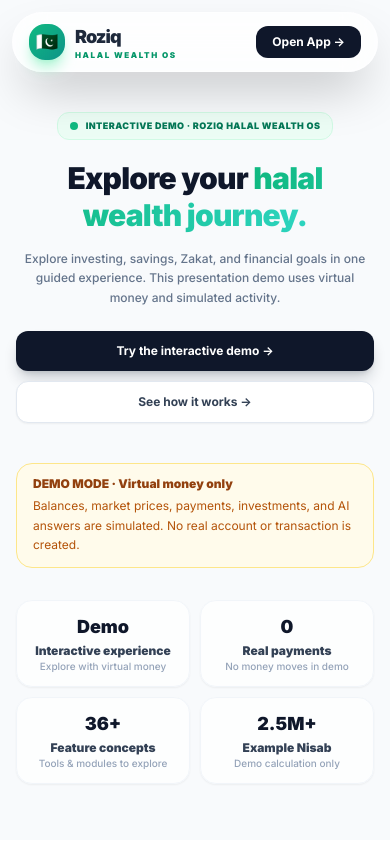
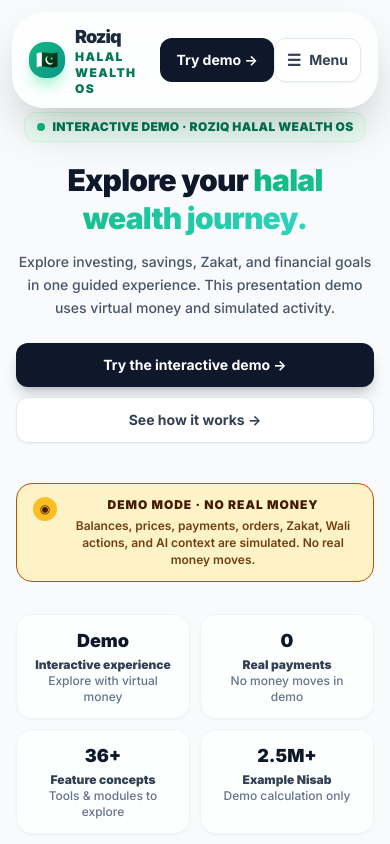
Before and after one commit to Ahsan-cyberexpert/pakistan-halal-investment, a Next.js app: page / in a window 390 px wide. Shown: the top 844 px of the page. Built offline with nearby package versions, Linux system fonts and the light colour scheme; no server answers; a web font is replaced by a local one.

Commit message:
Improve mobile navigation and safe-area UI (#1)
* style: improve mobile navigation and safe-area layouts

* fix: keep simulated demo disclosure visible

```diff
--- a/src/app/globals.css
+++ b/src/app/globals.css
@@ -37,6 +37,7 @@ html.dark {
 @layer base {
   html {
     scroll-behavior: smooth;
+    scroll-padding-top: 6rem;
     -webkit-tap-highlight-color: transparent;
     font-feature-settings: "cv02", "cv03", "cv04", "cv11";
     -webkit-text-size-adjust: 100%;
@@ -99,9 +100,9 @@ html.dark {
     gap: 0.75rem;
     width: 100%;
     padding: 0.75rem 1rem;
-    color: #78350f;
-    background: #fffbeb;
-    border: 1px solid #fcd34d;
+    color: #451a03;
+    background: #fef3c7;
+    border: 1px solid #b45309;
     border-radius: 1rem;
   }
 
@@ -117,15 +118,15 @@ html.dark {
     width: 1.5rem;
     height: 1.5rem;
     margin-top: 0.05rem;
-    color: #92400e;
+    color: #451a03;
     font-size: 0.75rem;
-    background: #fde68a;
+    background: #fbbf24;
     border-radius: 999px;
   }
 
   .demo-mode-banner-title {
     margin: 0;
-    color: #92400e;
+    color: #451a03;
     font-size: 0.75rem;
     font-weight: 900;
     letter-spacing: 0.08em;
@@ -133,7 +134,7 @@ html.dark {
 
   .demo-mode-banner-copy {
     margin: 0.15rem 0 0;
-    color: #a16207;
+    color: #713f12;
     font-size: 0.75rem;
     line-height: 1.45;
     font-weight: 600;
@@ -306,6 +307,28 @@ html.dark {
   }
 }
 
+/* Keep persistent controls inside device safe areas and out of the mobile nav. */
+.app-header-safe {
+  padding-top: max(0.625rem, env(safe-area-inset-top));
+}
+
+.site-nav-safe {
+  padding-top: max(0.75rem, env(safe-area-inset-top));
+}
+
+@media (max-width: 1023px) {
+  .toast-container {
+    left: max(1rem, env(safe-area-inset-left));
+    right: calc(4rem + env(safe-area-inset-right));
+    bottom: calc(6rem + env(safe-area-inset-bottom));
+  }
+
+  .toast {
+    width: 100%;
+    max-width: none;
+  }
+}
+
 /* ANIMATIONS */
 @keyframes fadeInUp {
   from { opacity: 0; transform: translateY(20px); }
@@ -336,6 +359,19 @@ html.dark input, html.dark textarea, html.dark select {
   color: var(--text-primary);
   border-color: var(--border-color);
 }
+html.dark .demo-mode-banner {
+  color: #fef3c7;
+  background: #451a03;
+  border-color: #f59e0b;
+}
+html.dark .demo-mode-banner-title,
+html.dark .demo-mode-banner-copy {
+  color: #fef3c7;
+}
+html.dark .demo-mode-banner-icon {
+  color: #451a03;
+  background: #fbbf24;
+}
 html.dark .glass {
   background: var(--glass-bg);
   border-color: var(--glass-border);
--- a/src/app/layout.tsx
+++ b/src/app/layout.tsx
@@ -4,6 +4,7 @@ import './globals.css';
 export const viewport = {
   themeColor: '#059669',
   width: 'device-width',
+  viewportFit: 'cover',
   initialScale: 1,
   maximumScale: 5,
   userScalable: true,
--- a/src/app/page.tsx
+++ b/src/app/page.tsx
@@ -1,4 +1,5 @@
 import Link from "next/link";
+import DemoModeBanner from "@/components/DemoModeBanner";
 
 const stats = [
   { value: "Demo", label: "Interactive experience", sub: "Explore with virtual money" },
@@ -126,15 +127,15 @@ export default function Home() {
   return (
     <div className="min-h-screen overflow-x-hidden" style={{ background: "var(--bg-primary)" }}>
       {/* Navigation */}
-      <nav className="fixed w-full z-[100] px-3 sm:px-6 py-3 sm:py-4">
-        <div className="max-w-7xl mx-auto glass rounded-[2rem] border border-white/40 px-4 sm:px-8 py-2.5 sm:py-3 flex justify-between items-center shadow-2xl">
+      <nav className="site-nav-safe fixed w-full z-[100] px-3 sm:px-6 py-3 sm:py-4" aria-label="Main navigation">
+        <div className="relative max-w-7xl mx-auto glass rounded-[2rem] border border-white/40 px-4 sm:px-8 py-2.5 sm:py-3 flex justify-between items-center shadow-2xl">
           <div className="flex items-center space-x-2.5 sm:space-x-3">
             <div className="w-9 h-9 sm:w-10 sm:h-10 bg-gradient-to-br from-emerald-500 to-teal-600 rounded-2xl flex items-center justify-center text-lg sm:text-xl shadow-lg shadow-emerald-200 flex-shrink-0">
               🇵🇰
             </div>
             <div>
               <span className="text-lg sm:text-xl font-black text-slate-800 tracking-tighter">Roziq</span>
-              <div className="text-[8px] font-black text-emerald-600 uppercase tracking-[0.2em] -mt-0.5">Halal Wealth OS</div>
+              <div className="text-xs font-black text-emerald-700 uppercase tracking-[0.12em] -mt-0.5">Halal Wealth OS</div>
             </div>
           </div>
 
@@ -147,10 +148,23 @@ export default function Home() {
 
           <Link
             href="/dashboard"
-            className="px-4 sm:px-8 py-2 sm:py-3 bg-slate-900 text-white rounded-xl sm:rounded-2xl font-bold text-xs sm:text-sm hover:bg-emerald-700 hover:shadow-xl hover:shadow-emerald-900/20 hover:-translate-y-0.5 transition-all flex-shrink-0"
+            className="touch-target px-4 sm:px-8 py-2 sm:py-3 bg-slate-900 text-white rounded-xl sm:rounded-2xl font-bold text-sm hover:bg-emerald-700 hover:shadow-xl hover:shadow-emerald-900/20 hover:-translate-y-0.5 transition-all flex-shrink-0"
           >
-            Open App →
+            Try demo →
           </Link>
+
+          <details className="relative md:hidden">
+            <summary aria-label="Open navigation menu" className="touch-target list-none [&::-webkit-details-marker]:hidden cursor-pointer gap-2 rounded-xl border border-slate-200 bg-white/80 px-3 text-sm font-bold text-slate-700 shadow-sm">
+              <span aria-hidden="true" className="text-base">☰</span>
+              <span>Menu</span>
+            </summary>
+            <div className="absolute right-0 top-full z-[110] mt-2 w-64 max-w-[calc(100vw-1.5rem)] rounded-2xl border border-slate-200 bg-white p-2 shadow-xl">
+              <a href="#features" className="touch-target w-full justify-start rounded-xl px-3 text-sm font-semibold text-slate-700 hover:bg-emerald-50 hover:text-emerald-800">Features</a>
+              <a href="#how-it-works" className="touch-target w-full justify-start rounded-xl px-3 text-sm font-semibold text-slate-700 hover:bg-emerald-50 hover:text-emerald-800">How It Works</a>
+              <a href="#security" className="touch-target w-full justify-start rounded-xl px-3 text-sm font-semibold text-slate-700 hover:bg-emerald-50 hover:text-emerald-800">Demo Safety</a>
+              <a href="#mission" className="touch-target w-full justify-start rounded-xl px-3 text-sm font-semibold text-slate-700 hover:bg-emerald-50 hover:text-emerald-800">Mission</a>
+            </div>
+          </details>
         </div>
       </nav>
 
@@ -167,7 +181,7 @@ export default function Home() {
               <span className="animate-ping absolute inline-flex h-full w-full rounded-full bg-emerald-400 opacity-75"></span>
               <span className="relative inline-flex rounded-full h-2 w-2 bg-emerald-500"></span>
             </span>
-            <span className="text-[9px] sm:text-[10px] font-black text-emerald-700 uppercase tracking-wider sm:tracking-widest">
+            <span className="text-xs font-black text-emerald-700 uppercase tracking-wide sm:tracking-widest">
               Interactive demo · Roziq Halal Wealth OS
             </span>
           </div>
@@ -177,7 +191,7 @@ export default function Home() {
             <span className="text-gradient">halal wealth journey.</span>
           </h1>
 
-          <p className="max-w-xl text-xs sm:text-base text-slate-500 mx-auto mb-6 sm:mb-8 leading-relaxed font-medium">
+          <p className="max-w-xl text-sm sm:text-base text-slate-600 mx-auto mb-6 sm:mb-8 leading-relaxed font-medium">
             Explore investing, savings, Zakat, and financial goals in one guided experience.
             This presentation demo uses virtual money and simulated activity.
           </p>
@@ -185,21 +199,20 @@ export default function Home() {
           <div className="flex flex-col sm:flex-row justify-center items-center gap-2.5 sm:gap-3 animate-in fade-in duration-700 mb-10 sm:mb-16">
             <Link
               href="/dashboard"
-              className="w-full sm:w-auto px-7 py-3 bg-slate-900 text-white rounded-xl font-bold text-xs sm:text-sm hover:bg-emerald-700 shadow-lg shadow-slate-900/20 hover:-translate-y-0.5 transition-all text-center"
+              className="touch-target w-full sm:w-auto px-7 py-3 bg-slate-900 text-white rounded-xl font-bold text-sm hover:bg-emerald-700 shadow-lg shadow-slate-900/20 hover:-translate-y-0.5 transition-all text-center"
             >
               Try the interactive demo →
             </Link>
             <a
               href="#features"
-              className="w-full sm:w-auto px-7 py-3 bg-white border border-slate-200 text-slate-700 rounded-xl font-bold text-xs sm:text-sm hover:border-emerald-300 hover:text-emerald-700 hover:-translate-y-0.5 transition-all shadow-sm text-center"
+              className="touch-target w-full sm:w-auto px-7 py-3 bg-white border border-slate-200 text-slate-700 rounded-xl font-bold text-sm hover:border-emerald-300 hover:text-emerald-700 hover:-translate-y-0.5 transition-all shadow-sm text-center"
             >
               See how it works →
             </a>
           </div>
 
-          <div className="max-w-2xl mx-auto mb-8 rounded-2xl border border-amber-200 bg-amber-50 px-4 py-3 text-left sm:text-center" role="status">
-            <p className="text-xs sm:text-sm font-black text-amber-800">DEMO MODE · Virtual money only</p>
-            <p className="mt-1 text-xs sm:text-sm leading-relaxed text-amber-700">Balances, market prices, payments, investments, and AI answers are simulated. No real account or transaction is created.</p>
+          <div className="max-w-2xl mx-auto mb-8">
+            <DemoModeBanner />
           </div>
 
           {/* Stats Row */}
@@ -208,7 +221,7 @@ export default function Home() {
               <div key={s.label} className="bg-white/70 backdrop-blur-sm border border-slate-100 rounded-2xl p-3 sm:p-4 shadow-sm">
                 <div className="text-lg sm:text-2xl font-black text-slate-900 mb-0.5">{s.value}</div>
                 <div className="text-xs font-black text-slate-700">{s.label}</div>
-                <div className="text-[10px] text-slate-400 font-medium">{s.sub}</div>
+                <div className="text-xs text-slate-500 font-medium leading-snug">{s.sub}</div>
               </div>
             ))}
           </div>
@@ -216,7 +229,7 @@ export default function Home() {
       </section>
 
       {/* FEATURES */}
-      <section id="features" className="py-24 sm:py-32" style={{ background: "var(--bg-secondary)" }}>
+      <section id="features" className="scroll-mt-28 py-14 sm:py-24 lg:py-32" style={{ background: "var(--bg-secondary)" }}>
         <div className="max-w-7xl mx-auto px-4 sm:px-6">
           <div className="text-center mb-16 sm:mb-24">
             <div className="inline-flex items-center gap-2 bg-emerald-50 border border-emerald-100 px-4 py-2 rounded-2xl mb-6">
@@ -257,7 +270,7 @@ export default function Home() {
       </section>
 
       {/* HOW IT WORKS */}
-      <section id="how-it-works" className="py-24 sm:py-32" style={{ background: "var(--bg-primary)" }}>
+      <section id="how-it-works" className="scroll-mt-28 py-14 sm:py-24 lg:py-32" style={{ background: "var(--bg-primary)" }}>
         <div className="max-w-7xl mx-auto px-4 sm:px-6">
           <div className="text-center mb-16 sm:mb-20">
             <div className="inline-flex items-center gap-2 bg-teal-50 border border-teal-100 px-4 py-2 rounded-2xl mb-6">
@@ -292,7 +305,7 @@ export default function Home() {
       </section>
 
       {/* SECURITY */}
-      <section id="security" className="py-24 sm:py-32 bg-slate-950 text-white overflow-hidden relative">
+      <section id="security" className="scroll-mt-28 py-14 sm:py-24 lg:py-32 bg-slate-950 text-white overflow-hidden relative">
         <div className="absolute top-0 right-0 w-[500px] h-[500px] bg-emerald-600/10 rounded-full blur-[120px] translate-x-1/3 -translate-y-1/4" />
         <div className="absolute bottom-0 left-0 w-[400px] h-[400px] bg-teal-600/10 rounded-full blur-[100px] -translate-x-1/4 translate-y-1/4" />
 
@@ -383,7 +396,7 @@ export default function Home() {
       </section>
 
       {/* MISSION */}
-      <section id="mission" className="py-24 sm:py-32" style={{ background: "var(--bg-primary)" }}>
+      <section id="mission" className="scroll-mt-28 py-14 sm:py-24 lg:py-32" style={{ background: "var(--bg-primary)" }}>
         <div className="max-w-4xl mx-auto px-4 sm:px-6 text-center">
           <div className="inline-flex items-center gap-2 bg-emerald-50 border border-emerald-100 px-4 py-2 rounded-2xl mb-8">
             <span className="text-emerald-600">🕌</span>
--- a/src/components/DemoModeBanner.tsx
+++ b/src/components/DemoModeBanner.tsx
@@ -1,6 +1,6 @@
 'use client';
 
-import { demoStatusText } from '@/lib/app-mode';
+import { demoStatusShortText, demoStatusText } from '@/lib/app-mode';
 
 type DemoModeBannerProps = {
   lang?: 'en' | 'ur';
@@ -14,16 +14,16 @@ export default function DemoModeBanner({ lang = 'en', compact = false }: DemoMod
     <aside
       className={`demo-mode-banner ${compact ? 'demo-mode-banner-compact' : ''}`}
       role="status"
-      aria-label={isUrdu ? 'ڈیمو اکاؤنٹ کی معلومات' : 'Demo account information'}
+      aria-label={isUrdu ? 'ڈیمو موڈ: تمام کارروائیاں فرضی ہیں اور حقیقی رقم منتقل نہیں ہوتی' : 'Demo mode: activity is simulated and no real money moves'}
       dir={isUrdu ? 'rtl' : 'ltr'}
     >
       <div className="demo-mode-banner-icon" aria-hidden="true">◉</div>
       <div className="min-w-0">
         <p className="demo-mode-banner-title">
-          {isUrdu ? 'ڈیمو اکاؤنٹ' : 'DEMO ACCOUNT'}
+          {isUrdu ? 'ڈیمو موڈ · کوئی حقیقی رقم نہیں' : 'DEMO MODE · NO REAL MONEY'}
         </p>
         <p className="demo-mode-banner-copy">
-          {demoStatusText[lang]}. {isUrdu ? 'تمام بیلنس اور کارروائیاں صرف نمونہ ہیں۔' : 'Balances, prices, payments, and orders are simulated.'}
+          {compact ? demoStatusShortText[lang] : demoStatusText[lang]}
         </p>
       </div>
     </aside>
--- a/src/lib/app-mode.ts
+++ b/src/lib/app-mode.ts
@@ -6,11 +6,11 @@ export const APP_MODE: AppMode = 'demo';
 export const isDemoMode = APP_MODE === 'demo';
 
 export const demoStatusText = {
-  en: 'Demo account · virtual money · no real transactions',
-  ur: 'ڈیمو اکاؤنٹ · فرضی رقم · کوئی حقیقی لین دین نہیں',
+  en: 'Balances, prices, payments, orders, Zakat, Wali actions, and AI context are simulated. No real money moves.',
+  ur: 'بیلنس، قیمتیں، ادائیگیاں، آرڈرز، زکوٰۃ، والی کے اقدامات اور AI کا سیاق و سباق فرضی ہے۔ کوئی حقیقی رقم منتقل نہیں ہوتی۔',
 } as const;
 
 export const demoStatusShortText = {
-  en: 'Demo Mode',
-  ur: 'ڈیمو موڈ',
+  en: 'Simulated demo only. No real money moves.',
+  ur: 'صرف فرضی ڈیمو۔ کوئی حقیقی رقم منتقل نہیں ہوتی۔',
 } as const;
```
Also changed, not shown: src/app/dashboard/page.tsx (+13 -10 lines), src/components/RoziqAI.tsx (+5 -2 lines), 1 other file (tests, documents, lock files or other folders).
